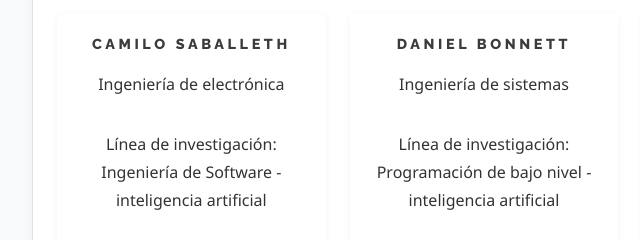
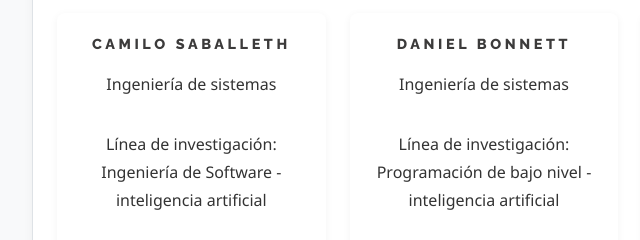
Before and after one commit to saballeth/saballeth.github.io, a plain HTML site: page index.html in a window 1280 px wide. Shown: the part 2469-2709 px from the top of the page, 296-936 px from the left. Drawn offline with Linux system fonts and the light colour scheme; files that its build step writes are made by us from their sources; files whose address does not match are found by name.

Commit message:
Update ingeniería

```diff
--- a/index.html
+++ b/index.html
@@ -520,7 +520,7 @@
             <div class="team-grid">
                 <div class="team-member">
                     <h3>Camilo Saballeth</h3>
-                    <p>Ingeniería de electrónica</p>
+                    <p>Ingeniería de sistemas</p>
                     <p><small>Línea de investigación: Ingeniería de Software - inteligencia artificial</small></p>
                 </div>
 
```
